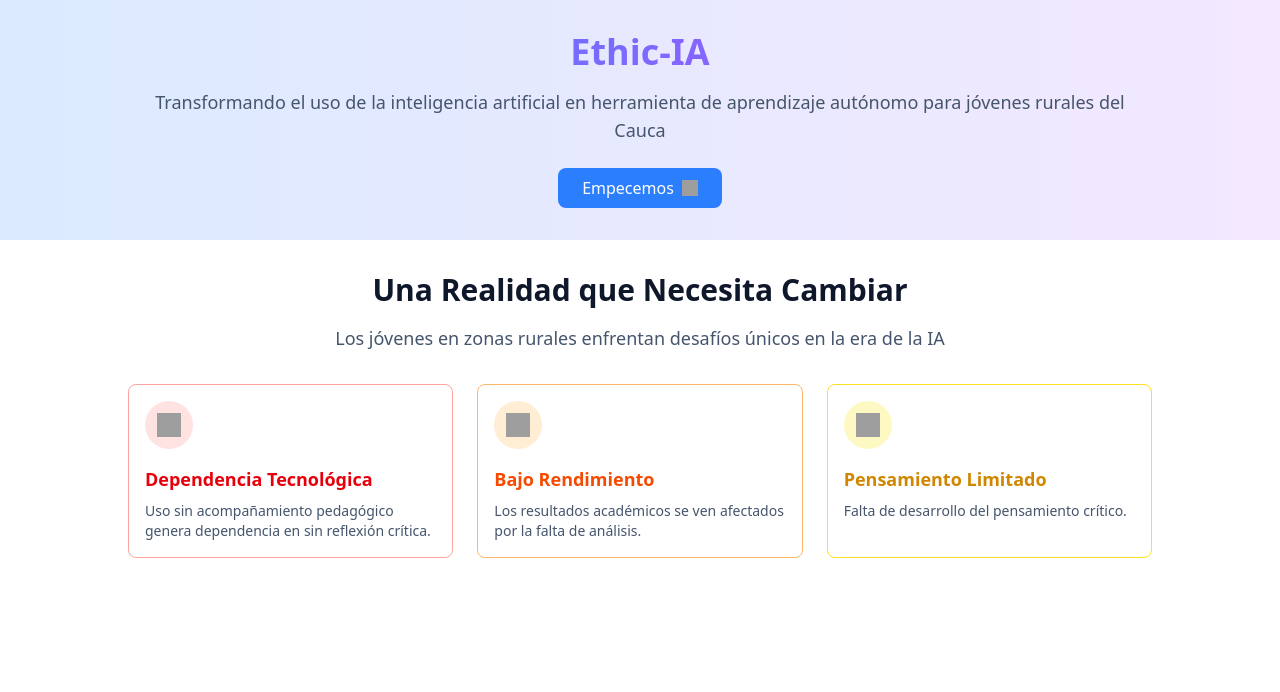
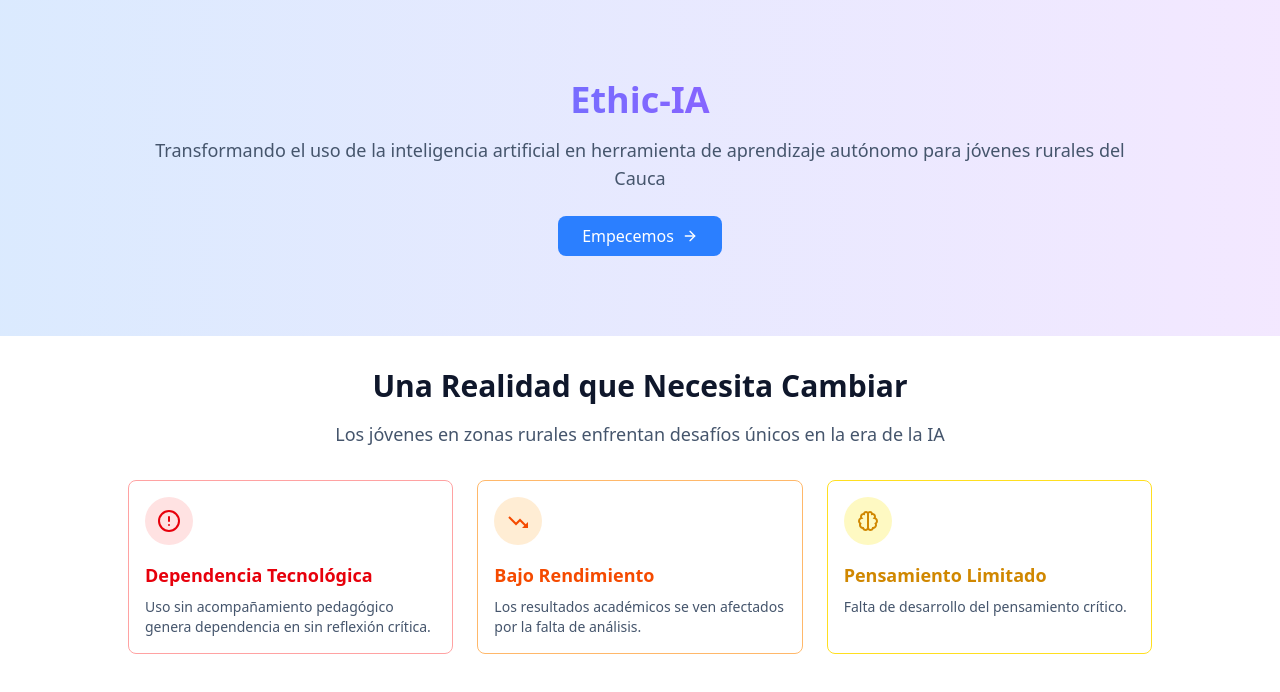
Before and after one commit to Macarorn/Competencia, a React (Vite) app: page / in a window 1280 px wide. Shown: the top 692 px of the page. Built offline with nearby package versions, Linux system fonts and the light colour scheme.

Commit message:
feat: Agregar consistencia y aimaciones en landing page

```diff
--- a/package.json
+++ b/package.json
@@ -14,6 +14,7 @@
     "@supabase/supabase-js": "^2.76.1",
     "@tailwindcss/vite": "^4.1.15",
     "axios": "^1.12.2",
+    "lucide-react": "^0.546.0",
     "react": "^19.1.1",
     "react-dom": "^19.1.1",
     "react-icons": "^5.5.0",
--- a/src/pages/LandingPageUser.tsx
+++ b/src/pages/LandingPageUser.tsx
@@ -1,38 +1,99 @@
-import { Link } from "react-router-dom";
+import { FiArrowRight, FiAlertCircle } from "react-icons/fi";
+import { BiTrendingDown, BiBrain } from "react-icons/bi";
 
-const imgIcon =
-  "http://localhost:3845/assets/287c1555428a9edd7c883491bd29f21320414920.svg";
-const imgIcon1 =
-  "http://localhost:3845/assets/ec5bb1ab570338847b2f52a955f63370d1552292.svg";
-const imgIcon2 =
-  "http://localhost:3845/assets/8b998cb37c05e5eb766bd49751f6f45f99c4863a.svg";
-const imgIcon3 =
-  "http://localhost:3845/assets/9d7ec5c8cddb4335b1e699d43242d616b6660be1.svg";
-
-export default function   () {
+export default function LandingPage() {
   return (
     <div
-      className="bg-white relative w-full h-full"
+      className="bg-white relative w-full h-full animate-fade-in"
       data-name="Landing Page / User"
+      style={{
+        animation: "fadeIn 0.8s ease-in"
+      }}
     >
+      <style>{`
+        @keyframes fadeIn {
+          from {
+            opacity: 0;
+            transform: translateY(10px);
+          }
+          to {
+            opacity: 1;
+            transform: translateY(0);
+          }
+        }
+
+        .animate-fade-in {
+          animation: fadeIn 0.8s ease-in;
+        }
+
+        .btn-hover {
+          transition: all 0.3s ease;
+        }
+
+        .btn-hover:hover {
+          transform: translateY(-2px);
+          box-shadow: 0 4px 12px rgba(59, 130, 246, 0.3);
+        }
+
+        .btn-hover:active {
+          transform: translateY(0);
+        }
+
+        .card-fade {
+          animation: fadeIn 0.8s ease-in;
+          animation-fill-mode: both;
+        }
+
+        .card-fade:nth-child(1) {
+          animation-delay: 0.2s;
+        }
+
+        .card-fade:nth-child(2) {
+          animation-delay: 0.4s;
+        }
+
+        .card-fade:nth-child(3) {
+          animation-delay: 0.6s;
+        }
+
+        .hero-title {
+          animation: fadeIn 1s ease-in;
+          animation-delay: 0.1s;
+          animation-fill-mode: both;
+        }
+
+        .hero-subtitle {
+          animation: fadeIn 1s ease-in;
+          animation-delay: 0.3s;
+          animation-fill-mode: both;
+        }
+
+        .hero-button {
+          animation: fadeIn 1s ease-in;
+          animation-delay: 0.5s;
+          animation-fill-mode: both;
+        }
+      `}</style>
+
       <div className="w-full h-auto flex flex-col items-center">
-        <div className="w-full px-4 md:px-16 lg:px-32 py-8 bg-linear-to-r from-blue-100 to-purple-100">
-          <h1 className="text-center text-2xl md:text-3xl lg:text-4xl font-bold text-transparent bg-clip-text bg-linear-to-r from-blue-500 to-purple-500">
+        <div className="w-full px-4 md:px-16 lg:px-32 py-12 md:py-16 lg:py-20 bg-linear-to-r from-blue-100 to-purple-100">
+          <h1 className="text-center text-2xl md:text-3xl lg:text-4xl font-bold text-transparent bg-clip-text bg-linear-to-r from-blue-500 to-purple-500 hero-title">
             Ethic-IA
           </h1>
-          <p className="text-center text-sm md:text-base lg:text-lg text-slate-600 mt-4">
+          <p className="text-center text-sm md:text-base lg:text-lg text-slate-600 mt-4 hero-subtitle">
             Transformando el uso de la inteligencia artificial en herramienta de
             aprendizaje autónomo para jóvenes rurales del Cauca
           </p>
-          <div className="flex justify-center mt-6">
-            <Link to="/login">
-              <button className="bg-blue-500 text-white rounded-lg px-6 py-2 flex items-center">
+          <div className="flex justify-center mt-6 hero-button">
+            <a href="/login">
+              <button className="bg-blue-500 text-white rounded-lg px-6 py-2 flex items-center btn-hover">
                 Empecemos
-                <img alt="" src={imgIcon3} className="ml-2 w-4 h-4" />
+                <FiArrowRight className="ml-2 w-4 h-4" />
               </button>
-            </Link>
+            </a>
           </div>
         </div>
+
         <div className="w-full px-4 md:px-16 lg:px-32 py-8">
           <h2 className="text-center text-xl md:text-2xl lg:text-3xl font-bold text-slate-900">
             Una Realidad que Necesita Cambiar
@@ -42,10 +103,11 @@ export default function   () {
             la IA
           </p>
         </div>
-        <div className="grid grid-cols-1 md:grid-cols-2 lg:grid-cols-3 gap-6 px-4 md:px-16 lg:px-32">
-          <div className="bg-white border border-red-300 rounded-lg p-4">
+
+        <div className="grid grid-cols-1 md:grid-cols-2 lg:grid-cols-3 gap-6 px-4 md:px-16 lg:px-32 pb-8">
+          <div className="bg-white border border-red-300 rounded-lg p-4 card-fade">
             <div className="flex items-center justify-center bg-red-100 rounded-full w-12 h-12">
-              <img alt="" src={imgIcon} className="w-6 h-6" />
+              <FiAlertCircle className="w-6 h-6 text-red-600" />
             </div>
             <h3 className="text-red-600 text-lg font-semibold mt-4">
               Dependencia Tecnológica
@@ -55,9 +117,10 @@ export default function   () {
               reflexión crítica.
             </p>
           </div>
-          <div className="bg-white border border-orange-300 rounded-lg p-4">
+
+          <div className="bg-white border border-orange-300 rounded-lg p-4 card-fade">
             <div className="flex items-center justify-center bg-orange-100 rounded-full w-12 h-12">
-              <img alt="" src={imgIcon1} className="w-6 h-6" />
+              <BiTrendingDown className="w-6 h-6 text-orange-600" />
             </div>
             <h3 className="text-orange-600 text-lg font-semibold mt-4">
               Bajo Rendimiento
@@ -67,9 +130,10 @@ export default function   () {
               análisis.
             </p>
           </div>
-          <div className="bg-white border border-yellow-300 rounded-lg p-4">
+
+          <div className="bg-white border border-yellow-300 rounded-lg p-4 card-fade">
             <div className="flex items-center justify-center bg-yellow-100 rounded-full w-12 h-12">
-              <img alt="" src={imgIcon2} className="w-6 h-6" />
+              <BiBrain className="w-6 h-6 text-yellow-600" />
             </div>
             <h3 className="text-yellow-600 text-lg font-semibold mt-4">
               Pensamiento Limitado
--- a/vite.config.ts
+++ b/vite.config.ts
@@ -5,5 +5,5 @@ import tailwindcss from "@tailwindcss/vite";
 // https://vite.dev/config/
 export default defineConfig({
   plugins: [react(), tailwindcss()],
-  base: process.env.VITE_BASE_PATH || "/Competencia",
+  // base: process.env.VITE_BASE_PATH || "/Competencia",
 });
```
Also changed, not shown: 1 other file (tests, documents, lock files or other folders).
